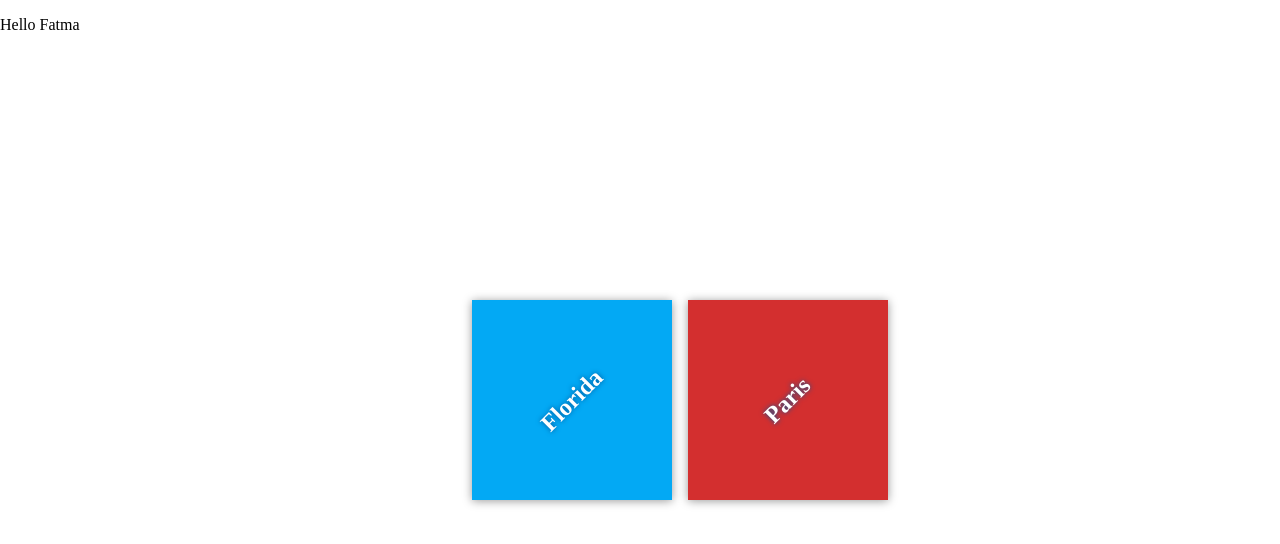
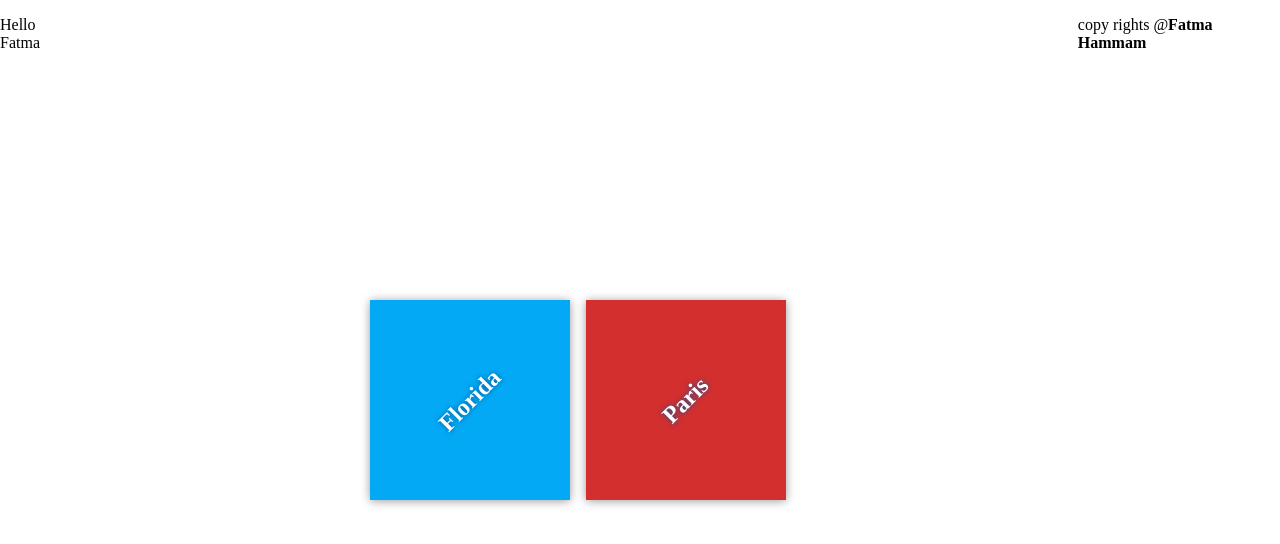
Before and after one commit to FatmaMagdy/my-travel-plans, a plain HTML site: page index.html in a window 1280 px wide. Drawn offline with Linux system fonts and the light colour scheme; files that its build step writes are made by us from their sources.

Commit message:
add footer

```diff
--- a/index.html
+++ b/index.html
@@ -21,6 +21,10 @@
             </div>
         </div>
     </div>
-
+    <footer>
+        <p>
+            copy rights @<strong>Fatma Hammam</strong>
+        </p>
+    </footer>
 </body>
 </html>
```
